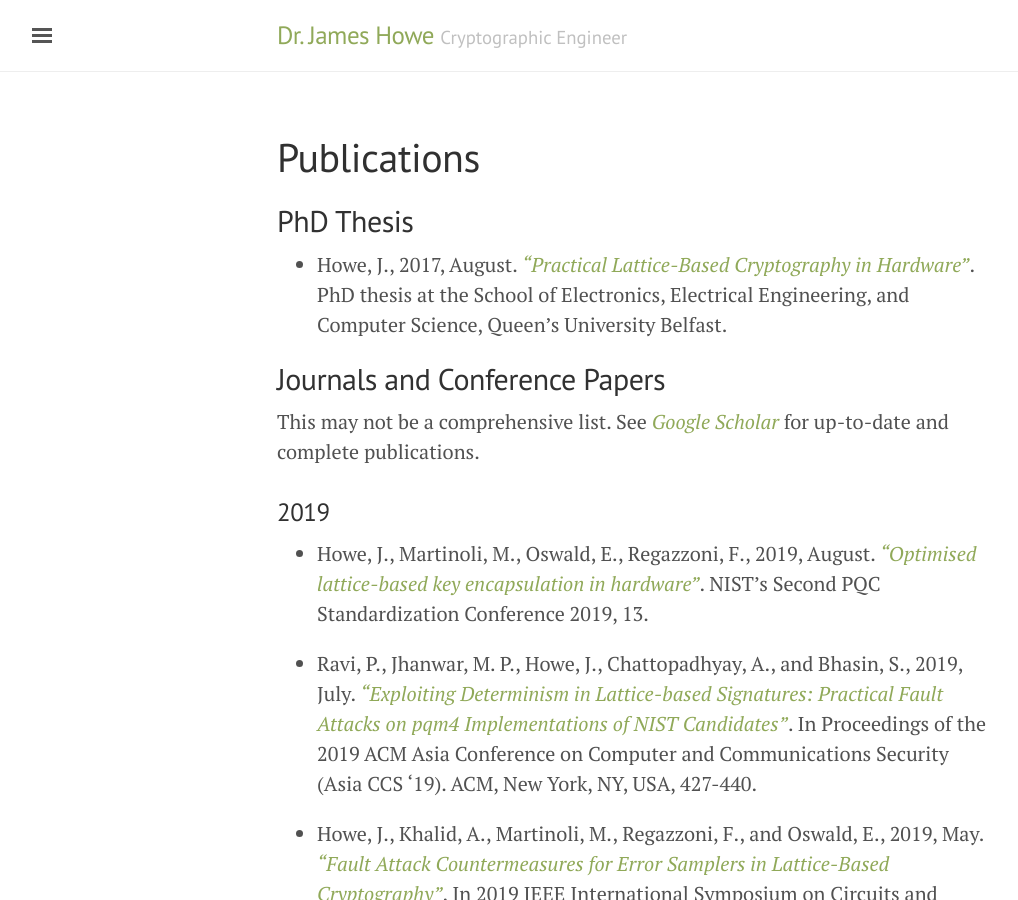
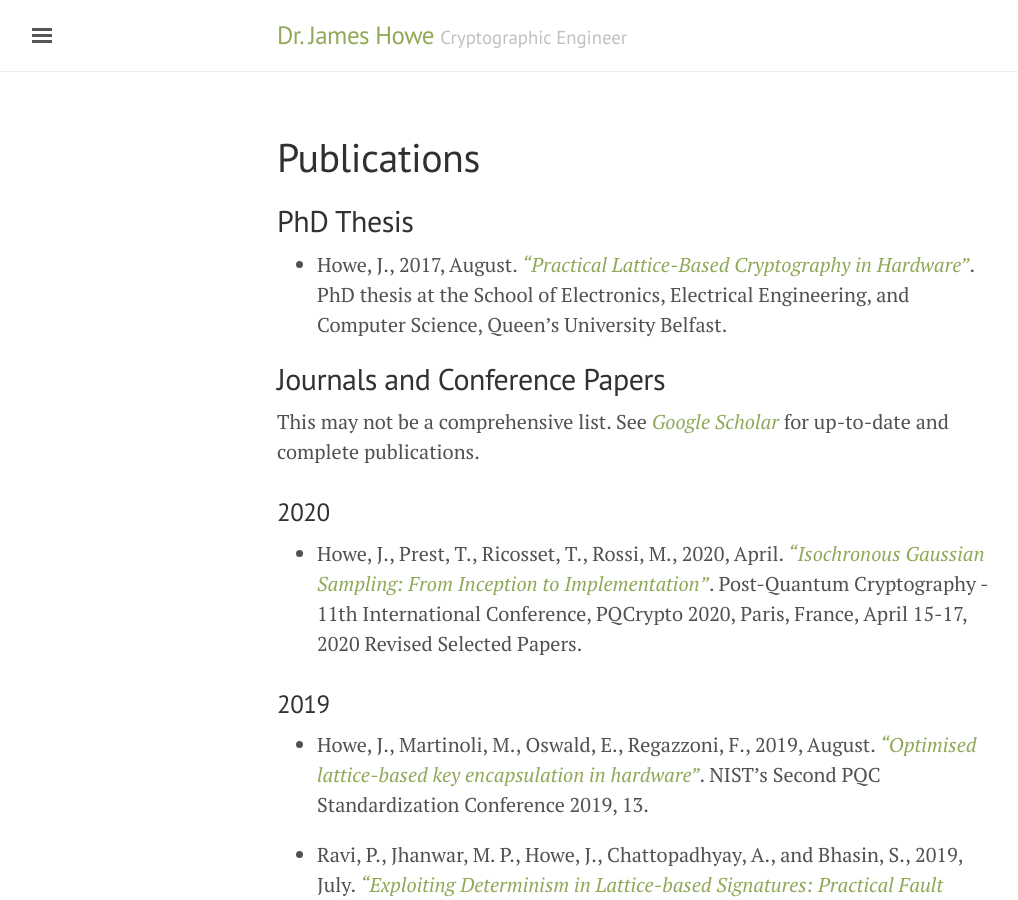
Before and after one commit to jameshoweee/jameshoweee.github.io, a Jekyll site: the page built from papers.md, in a window 1280 px wide and 900 px high. Shown: the whole window, without its empty margins (3-1021 px from the left). Built offline with Jekyll 4.4.1, drawn with Linux system fonts in a browser that asks for light colours.

Commit message:
Update papers.md

```diff
--- a/papers.md
+++ b/papers.md
@@ -10,6 +10,9 @@ permalink: /publications/
 ## Journals and Conference Papers
 This may not be a comprehensive list.
 See [*Google Scholar*](https://scholar.google.co.uk/citations?user=LItUNn4AAAAJ&hl=en) for up-to-date and complete publications.
+
+### 2020
+* Howe, J., Prest, T., Ricosset, T., Rossi, M., 2020, April. [*"Isochronous Gaussian Sampling: From Inception to Implementation"*](https://eprint.iacr.org/2019/1411). Post-Quantum Cryptography - 11th International Conference, PQCrypto 2020, Paris, France, April 15-17, 2020 Revised Selected Papers.
 
 ### 2019
 * Howe, J., Martinoli, M., Oswald, E., Regazzoni, F., 2019, August. [*"Optimised lattice-based key encapsulation in hardware"*](https://csrc.nist.gov/CSRC/media/Events/Second-PQC-Standardization-Conference/documents/accepted-papers/howe-optimised-lattice-based.pdf). NIST’s Second PQC Standardization Conference 2019, 13.
```
